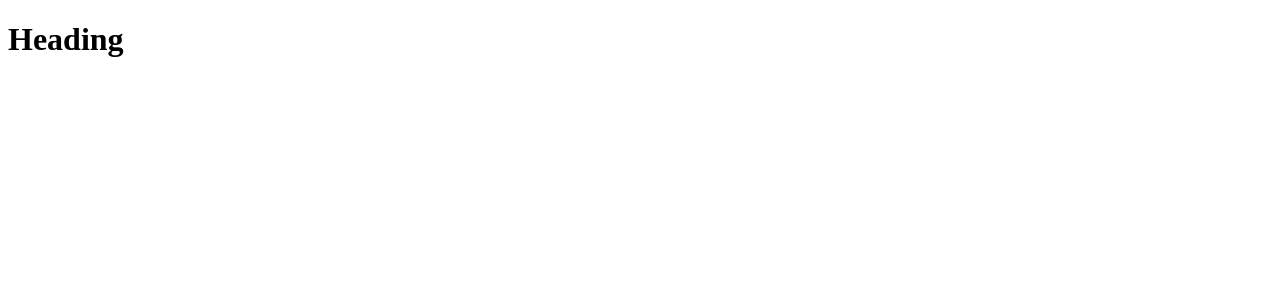
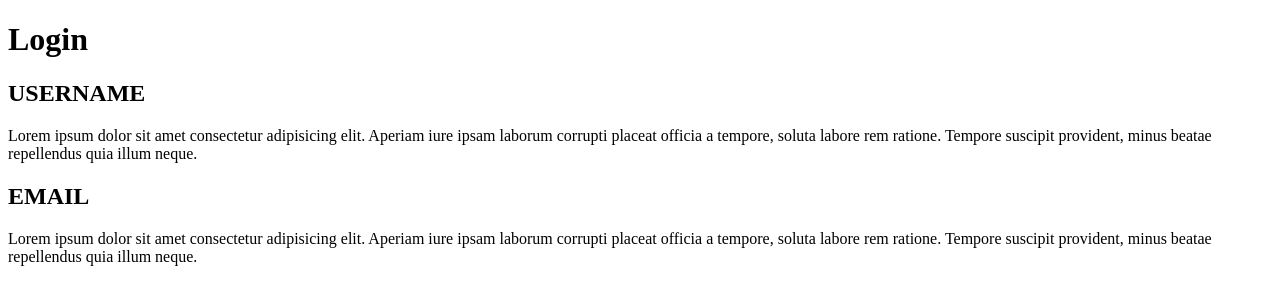
Before and after one commit to dado-2007/test, a plain HTML site: page index.html in a window 1280 px wide. Drawn offline with Linux system fonts and the light colour scheme.

Commit message:
started content

```diff
--- a/index.html
+++ b/index.html
@@ -8,8 +8,16 @@
 <body>
   <main>
     <header>
-      <h1>Heading</h1>
+      <h1>Login</h1>
     </header>
+    <article>
+      <h2>USERNAME</h2>
+      <p>Lorem ipsum dolor sit amet consectetur adipisicing elit. Aperiam iure ipsam laborum corrupti placeat officia a tempore, soluta labore rem ratione. Tempore suscipit provident, minus beatae repellendus quia illum neque.</p>
+    </article>
+    <article>
+      <h2>EMAIL</h2>
+      <p>Lorem ipsum dolor sit amet consectetur adipisicing elit. Aperiam iure ipsam laborum corrupti placeat officia a tempore, soluta labore rem ratione. Tempore suscipit provident, minus beatae repellendus quia illum neque.</p>
+    </article>
   </main>
 </body>
 </html>
```
